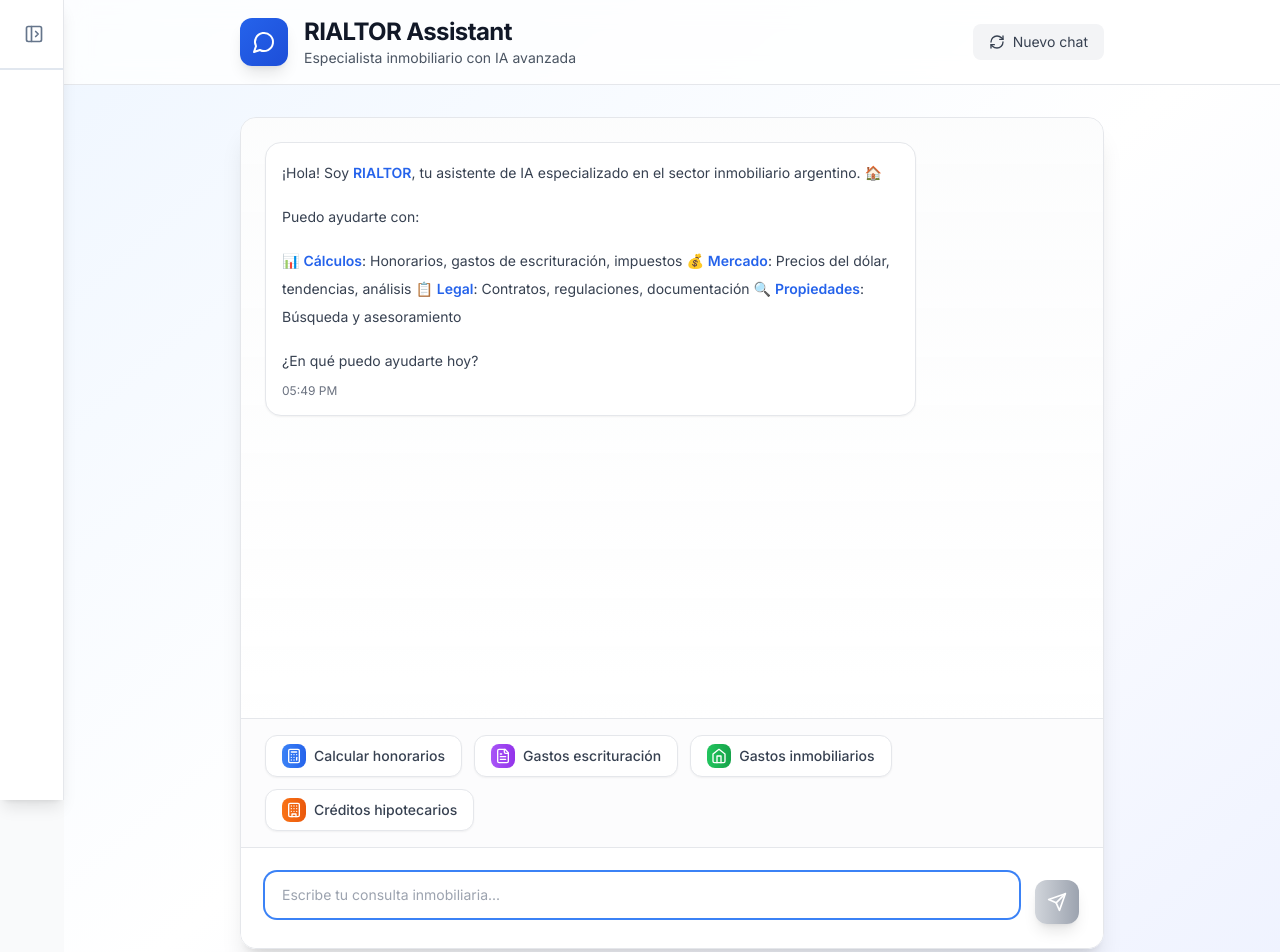
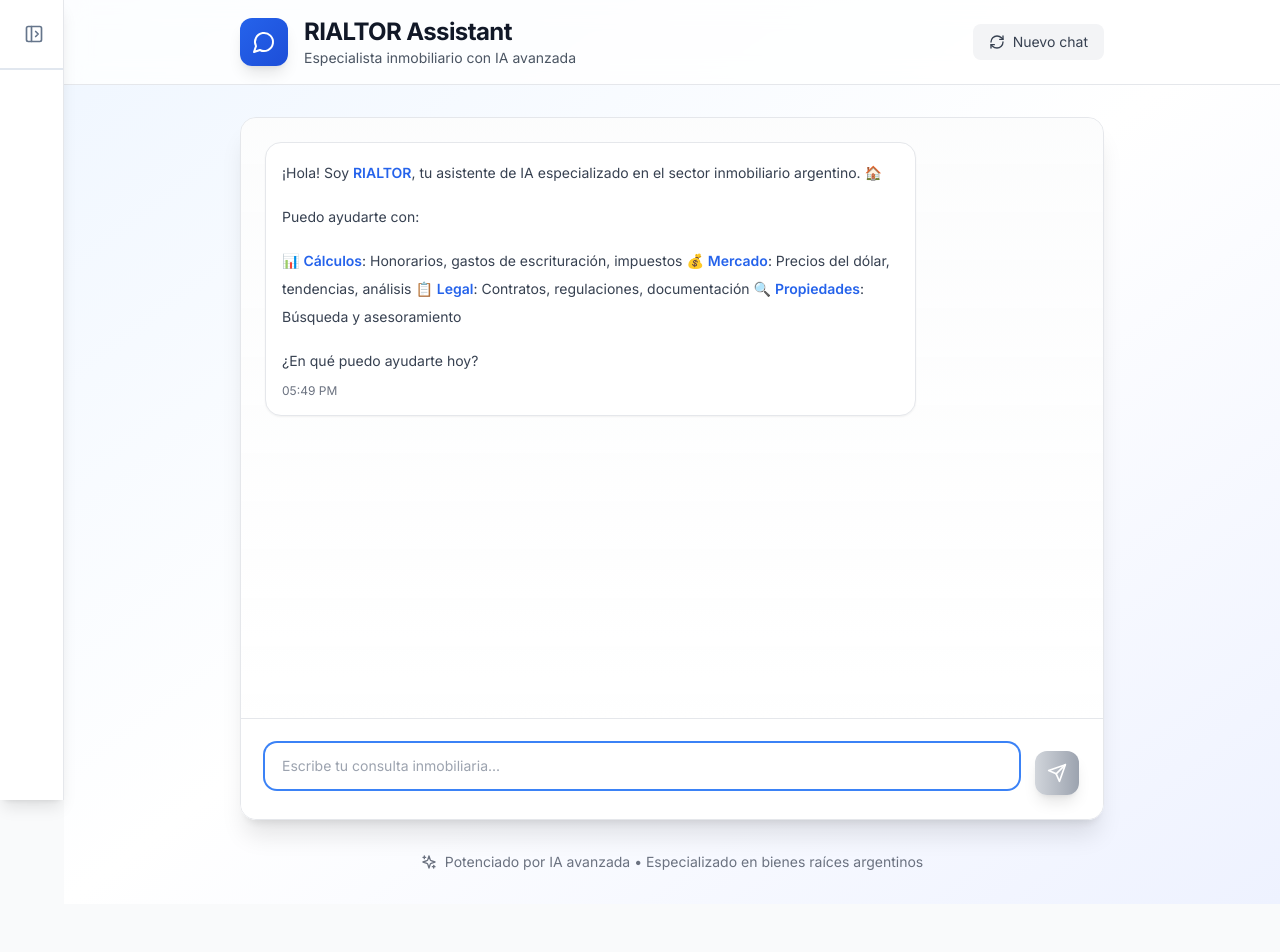
Before and after one commit to Tabix-Group/rialtor, a Next.js app in the folder frontend/: page /chat in a window 1280 px wide. Shown: the top 952 px of the page. After the commit the page ends 904 px from the top, so only its background shows below. Built offline with nearby package versions, Linux system fonts and the light colour scheme.

Commit message:
nueva sidebar con chat y removidos botones de accion rapida

```diff
--- a/frontend/src/app/chat/page.tsx
+++ b/frontend/src/app/chat/page.tsx
@@ -160,51 +160,6 @@ export default function ChatPage() {
                         <div ref={messagesEndRef} />
                     </div>
 
-                    {/* Quick Suggestions */}
-                    <div className="px-6 py-4 bg-gray-50/50 border-t border-gray-200">
-                        <div className="flex flex-wrap gap-3">
-                            {[
-                                {
-                                    icon: <Calculator className="w-4 h-4" />,
-                                    text: 'Calcular honorarios',
-                                    action: 'Necesito calcular los honorarios para una venta de $100.000 USD con comisión del 4% en CABA',
-                                    color: 'from-blue-500 to-blue-600'
-                                },
-                                {
-                                    icon: <FileText className="w-4 h-4" />,
-                                    text: 'Gastos escrituración',
-                                    action: 'Quiero saber los gastos de escrituración para una propiedad de $150.000 USD en Buenos Aires',
-                                    color: 'from-purple-500 to-purple-600'
-                                },
-                                {
-                                    icon: <Home className="w-4 h-4" />,
-                                    text: 'Gastos inmobiliarios',
-                                    action: 'Necesito calcular todos los gastos de una operación inmobiliaria de $200.000 USD en CABA',
-                                    color: 'from-green-500 to-green-600'
-                                },
-                                {
-                                    icon: <Building className="w-4 h-4" />,
-                                    text: 'Créditos hipotecarios',
-                                    action: 'Quiero calcular las cuotas de un crédito hipotecario UVA por $150.000 USD a 20 años',
-                                    color: 'from-orange-500 to-orange-600'
-                                }
-                            ].map((suggestion, index) => (
-                                <motion.button
-                                    key={index}
-                                    whileHover={{ scale: 1.02, y: -1 }}
-                                    whileTap={{ scale: 0.98 }}
-                                    onClick={() => handleQuickSuggestion(suggestion.action)}
-                                    className="flex items-center space-x-2 px-4 py-2 bg-white hover:bg-gray-50 border border-gray-200 hover:border-gray-300 text-gray-700 hover:text-gray-900 rounded-xl transition-all duration-200 shadow-sm hover:shadow-md"
-                                >
-                                    <div className={`w-6 h-6 bg-gradient-to-r ${suggestion.color} rounded-lg flex items-center justify-center text-white`}>
-                                        {suggestion.icon}
-                                    </div>
-                                    <span className="text-sm font-medium">{suggestion.text}</span>
-                                </motion.button>
-                            ))}
-                        </div>
-                    </div>
-
                     {/* Input Area */}
                     <div className="p-6 bg-white border-t border-gray-200">
 
--- a/frontend/src/components/Navigation.tsx
+++ b/frontend/src/components/Navigation.tsx
@@ -27,6 +27,7 @@ import {
   DollarSign,
   Calendar,
   TrendingUp,
+  MessageCircle,
 } from "lucide-react"
 
 function Navigation() {
@@ -67,6 +68,12 @@ function Navigation() {
       name: "Mi Panel",
       href: user ? "/dashboard" : "/",
       icon: Home,
+    },
+    {
+      name: "Asistente IA",
+      href: "/chat",
+      icon: MessageCircle,
+      description: "Consultor inmobiliario con inteligencia artificial",
     },
     {
       name: "Indicadores",
```
